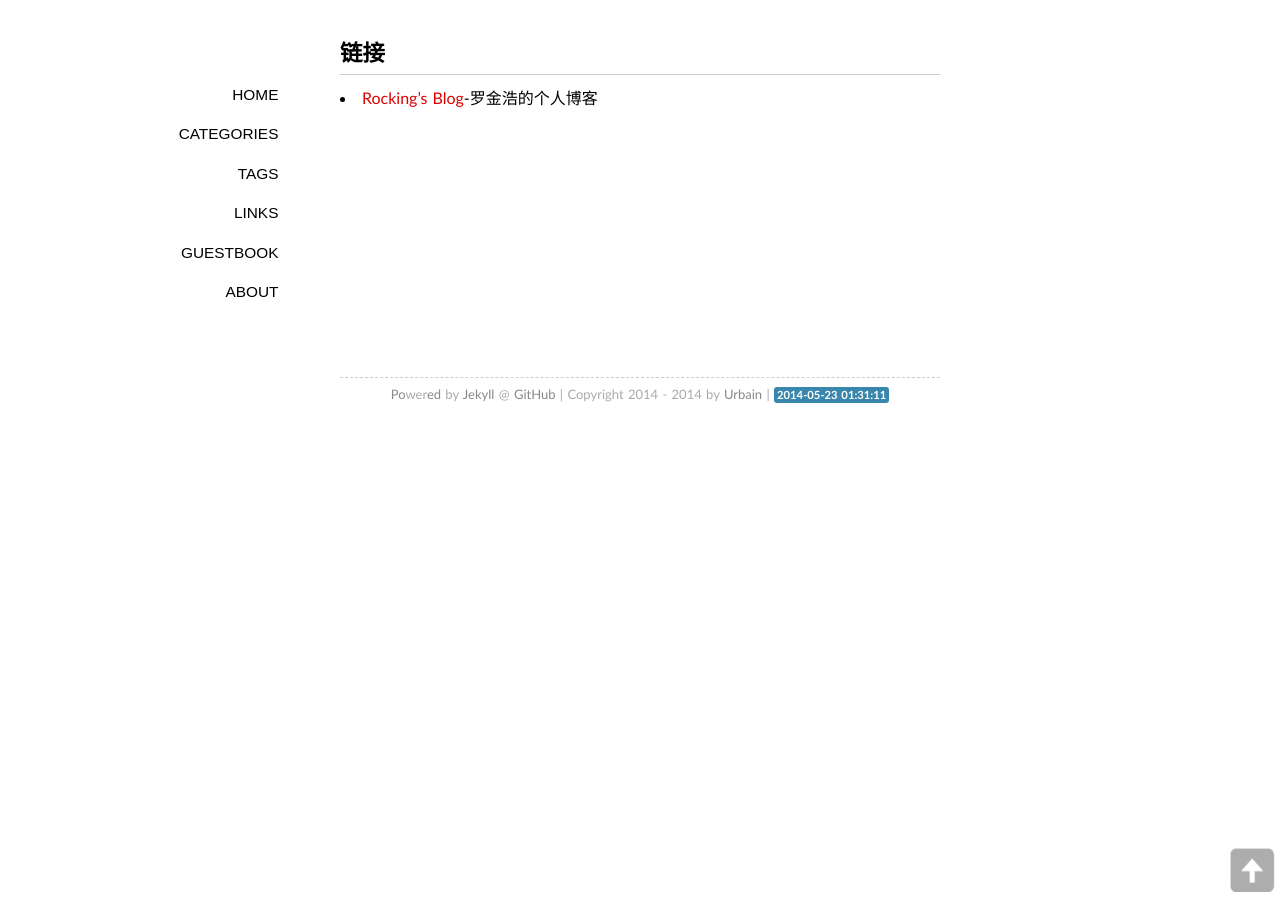
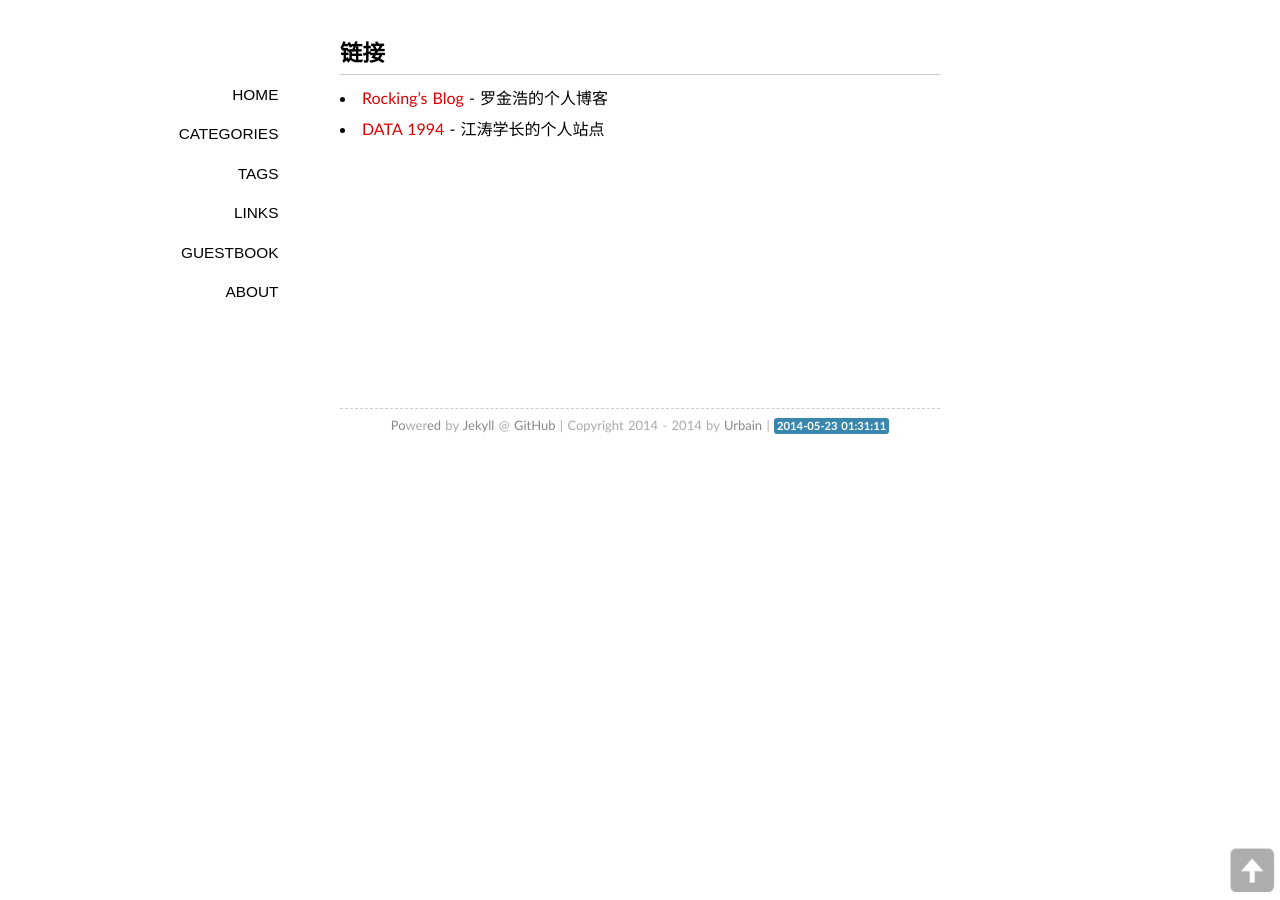
Before and after one commit to urururbain/urururbain.github.io, a Jekyll site: the page built from links/index.md, in a window 1280 px wide. Built offline with Jekyll 4.4.1, drawn with Linux system fonts in a browser that asks for light colours; some web fonts are replaced; Markdown is read by kramdown in place of the engine named in the settings.

Commit message:
add links-jiangtao

```diff
--- a/links/index.md
+++ b/links/index.md
@@ -4,8 +4,8 @@ layout: page
 comments: no
 ---
 
-* [Rocking’s Blog](http://rocking.sinaapp.com/)-罗金浩的个人博客
-
+* [Rocking’s Blog](http://rocking.sinaapp.com/) - 罗金浩的个人博客
+* [DATA 1994](http://www.1994.mobi/) - 江涛学长的个人站点
 
 <br />
 <br />
```
